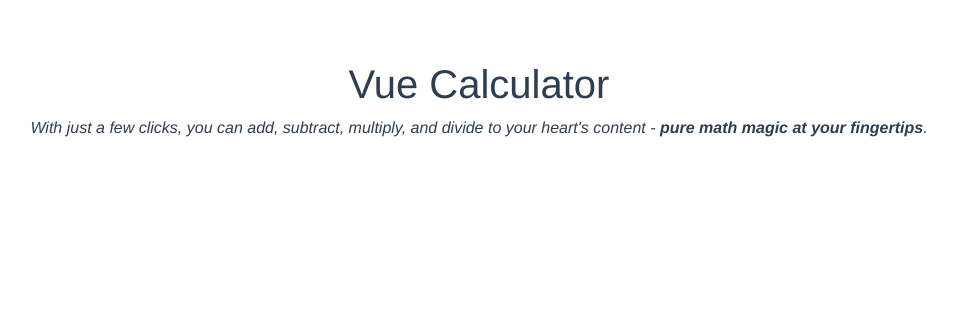
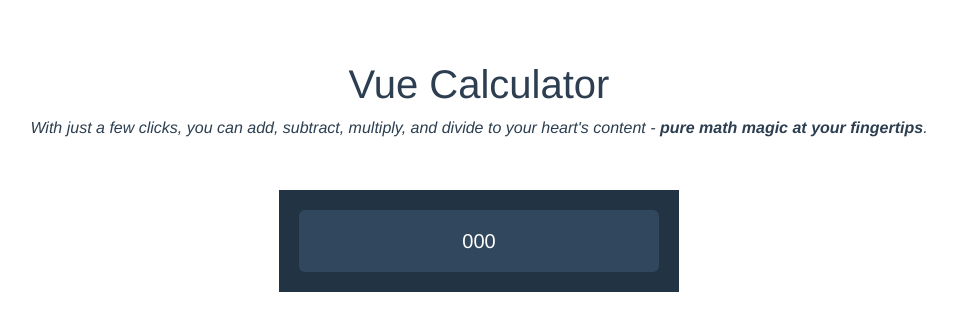
Before and after one commit to Lu-Smith/Vue_calculator, a Vue app in the folder vue-calculator/: page / in a window 1280 px wide. Shown: the top 330 px of the page, without its empty margins (161-1118 px from the left). Built offline with nearby package versions, Linux system fonts and the light colour scheme.

Commit message:
Updated CalculatorApp.vue

```diff
--- a/vue-calculator/src/components/CalculatorApp.vue
+++ b/vue-calculator/src/components/CalculatorApp.vue
@@ -6,6 +6,17 @@
       your heart's content -
       <strong>pure math magic at your fingertips</strong>.
     </p>
+    <div
+      class="p-3"
+      style="max-width: 400px; margin: 50px auto; background: #234"
+    >
+      <!--Calculatr Resuls-->
+      <div
+        class="w-full rounded m-1 p-3 text-right lead font-wieght-bold text-white bg-vue-dark"
+      >
+        000
+      </div>
+    </div>
   </div>
 </template>
 
@@ -23,4 +34,7 @@ export default {
 p {
   font-style: italic;
 }
+.bg-vue-dark {
+  background: #31475e;
+}
 </style>
```
